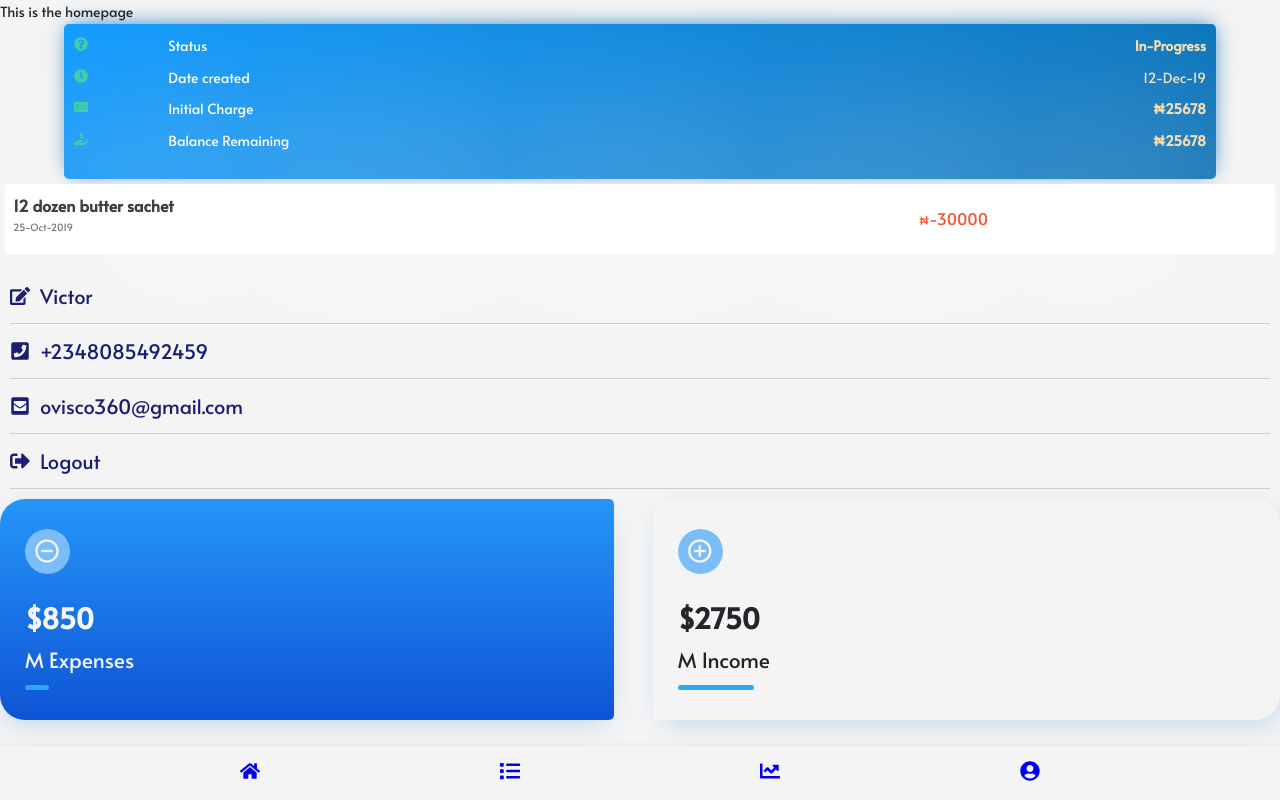
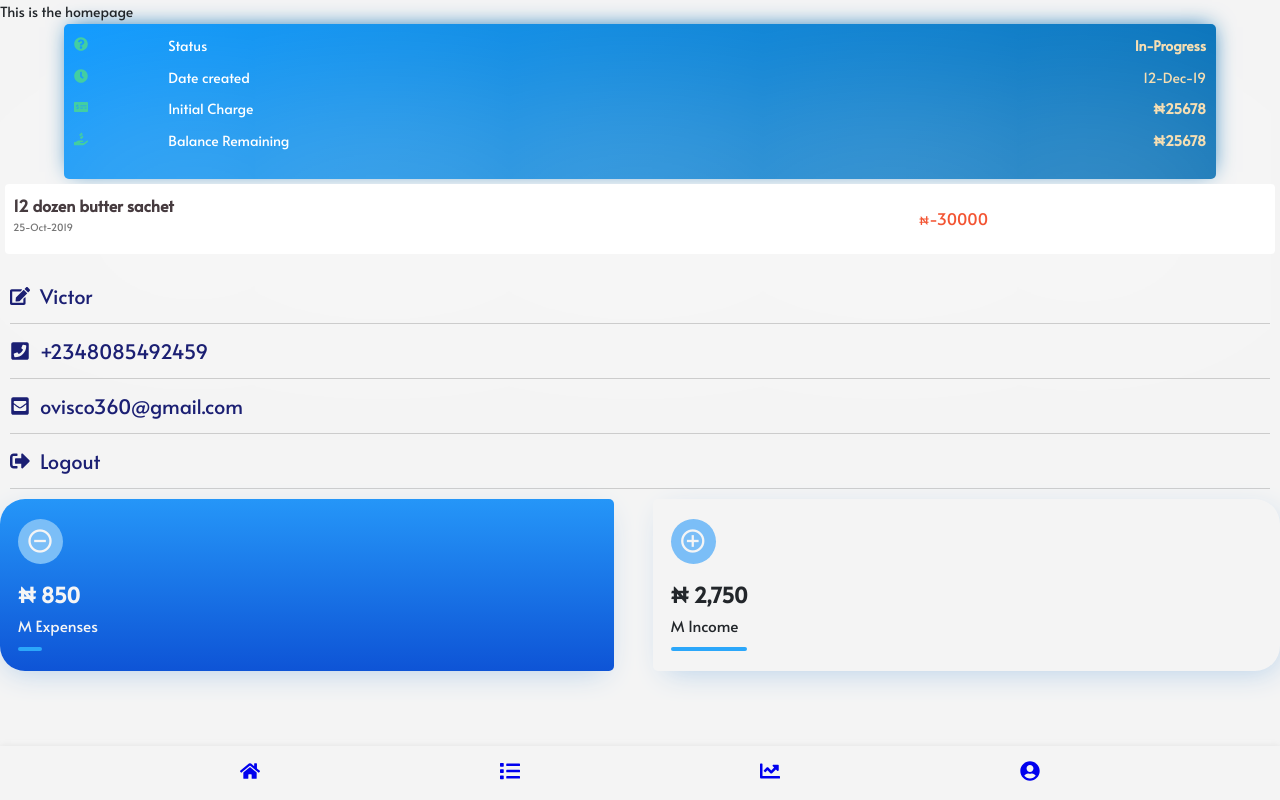
Before and after one commit to phayo/stock-book-client, a React (Create React App) app: page / in a window 1280 px wide. Built offline with nearby package versions, Linux system fonts and the light colour scheme.

Commit message:
edit AnalyticsCard

```diff
--- a/src/components/AnalyticsCard/index.js
+++ b/src/components/AnalyticsCard/index.js
@@ -4,11 +4,19 @@ import PropTypes from 'prop-types';
 
 
 export default function Analytics({ details }) {
+
+    //calculate percentage for the width of any div it is applied on
     const {leftDescription,rightDescription,expensesAmount,incomeAmount} = details;
 
     const total = (expensesAmount + incomeAmount);
     const percentage_right = (expensesAmount/total)*100;
     const percentage_left = (incomeAmount/total)*100;
+
+
+    // function for formating any number entered as parameter to naira currency
+    const formatAmount = (amount)=> {
+        return ( `₦ ${amount.toLocaleString({ style: 'currency' } )}`);
+    }
 
 
     return (
@@ -18,7 +26,7 @@ export default function Analytics({ details }) {
                     <i className="material-icons">remove_circle_outline</i>
                 </div>
                 <div className="amount__cover__left">
-                    <h3>${expensesAmount}</h3>
+                    <h3>{formatAmount(expensesAmount)}</h3>
                 </div>
                 <p className="left__m__expenses">{leftDescription}</p>
                 <div style={{width: percentage_right}} className="small__horizontal__line"></div>
@@ -28,7 +36,7 @@ export default function Analytics({ details }) {
                     <i className="material-icons">add_circle_outline</i>
                 </div>
                 <div className="amount__cover__right">
-                    <h3>${incomeAmount}</h3>
+                    <h3>{formatAmount(incomeAmount)}</h3>
                 </div>
                 <p className="right__m__expenses">{rightDescription}</p>
                 <div style={{width: percentage_left}} className="small__horizontal__line"></div>
@@ -40,13 +48,13 @@ export default function Analytics({ details }) {
 
 const Component = styled.div`
     display: flex;
-    width: 100%;
+    /* width: 90%; */
     justify-content:space-between;
     .left__cover{
         background-image: linear-gradient(to top, #0e54d6, #2596f8 );
         width:48%;
         border-radius:25px 5px 5px 25px;
-        padding:30px 5px 30px 25px;
+        padding:20px 5px 20px 18px;
         box-shadow:-2px 8px 30px -8px #b2cee9;
     }
     .icon__cover{
@@ -63,15 +71,15 @@ const Component = styled.div`
     }
 
     .amount__cover__left{
-        margin-top:20px;
+        margin-top:13px;
         h3{
-            font-size:2.0em;
+            font-size:1.5em;
             color:whitesmoke;
         }
 
     }
     .left__m__expenses{
-            font-size:1.5em;
+            font-size:1.1em;
             color:whitesmoke;
         }
 
@@ -85,16 +93,16 @@ const Component = styled.div`
     .right__cover{
         width:49%;
         border-radius:5px 25px 25px 5px;
-        padding:30px 5px 30px 25px;
+        padding:20px 5px 20px 18px;
         box-shadow:5px 8px 30px -8px #b2cee9;
     }
     .right__m__expenses{
-        font-size:1.5em;
+        font-size:1.1em;
     }
     .amount__cover__right{
-        margin-top:20px;
+        margin-top:13px;
         h3{
-            font-size:2.0em;
+            font-size:1.5em;
         }
     }
 
```
